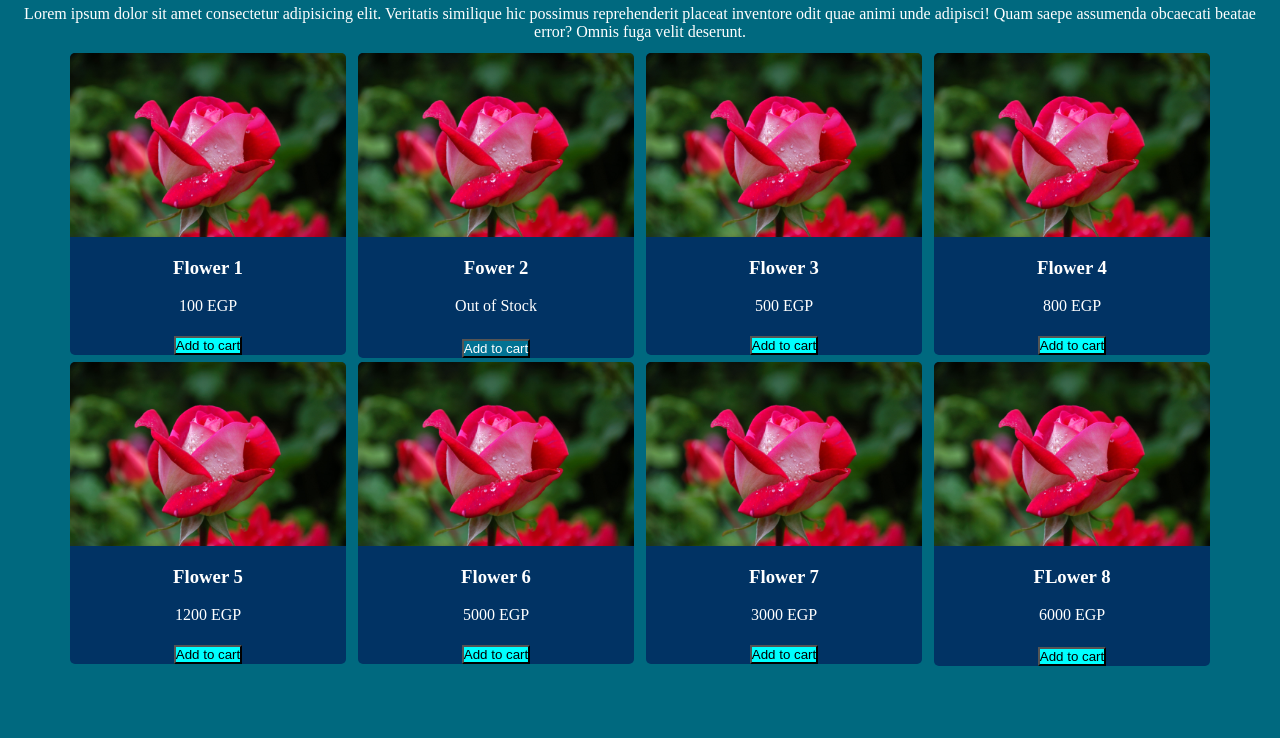
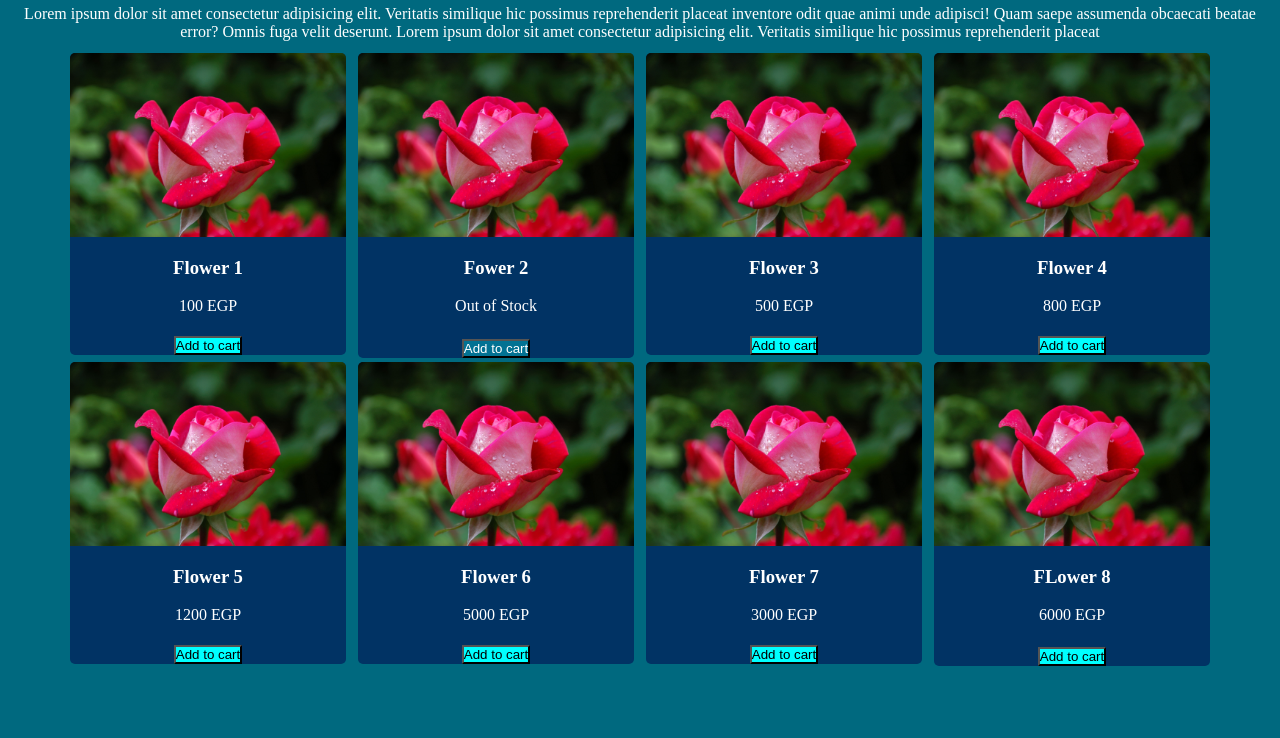
Before and after one commit to KareemAlassi/Card-Task, a plain HTML site: page index.html in a window 1280 px wide. Shown: the part 62-800 px from the top of the page. Drawn offline with Linux system fonts and the light colour scheme.

Commit message:
Update index.html

```diff
--- a/index.html
+++ b/index.html
@@ -13,6 +13,8 @@
   <p class="desc">Lorem ipsum dolor sit amet consectetur adipisicing elit. Veritatis similique hic possimus
     reprehenderit placeat
     inventore odit quae animi unde adipisci! Quam saepe assumenda obcaecati beatae error? Omnis fuga velit deserunt.
+    Lorem ipsum dolor sit amet consectetur adipisicing elit. Veritatis similique hic possimus
+    reprehenderit placeat
   </p>
 
   <div class="container">
```
